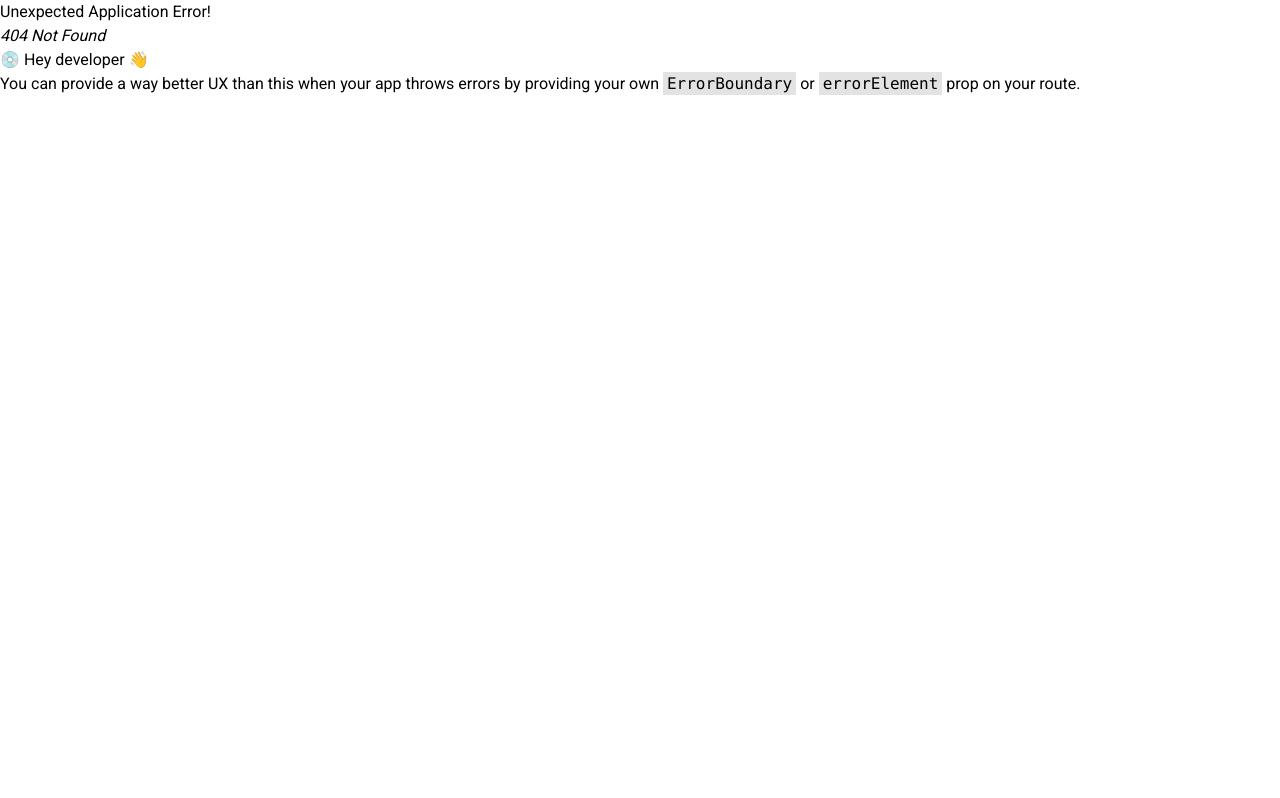
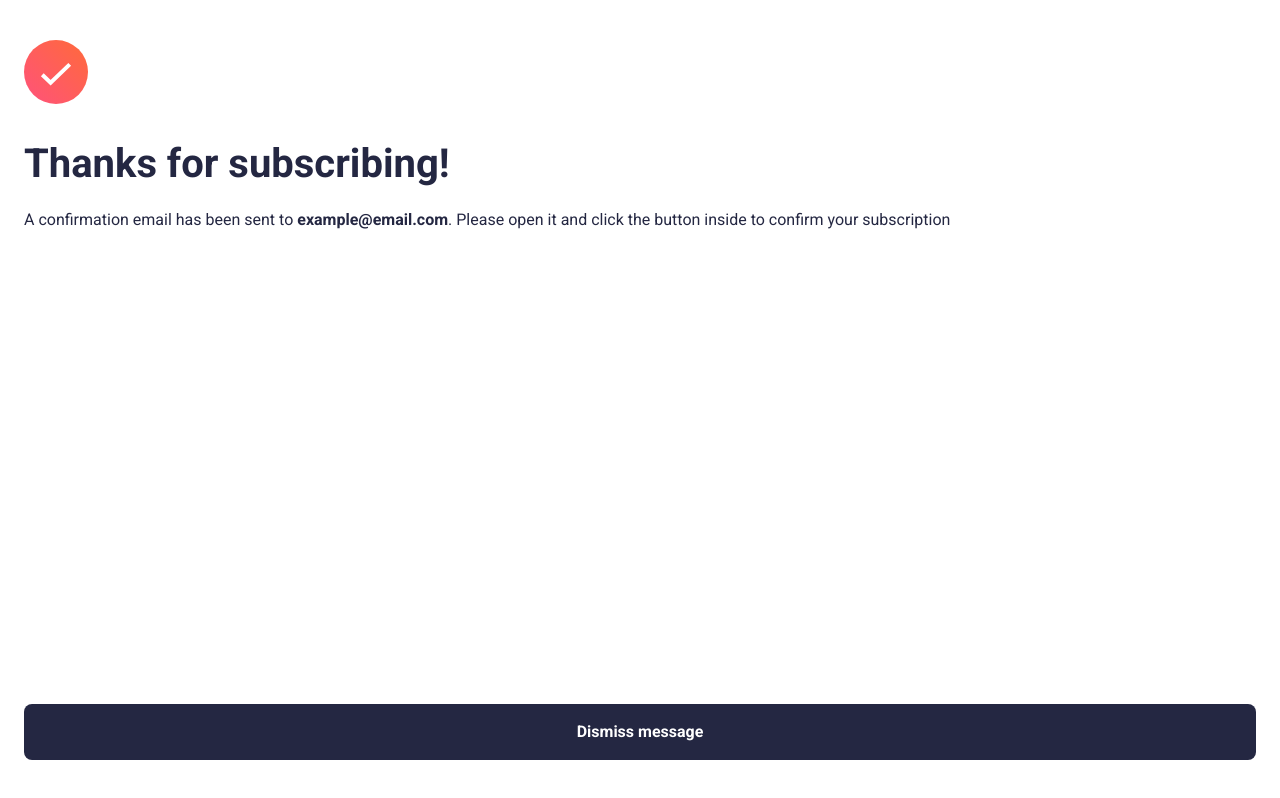
Before and after one commit to Dev-JoaoVictor/newsletters-page, a React (Vite) app: page /sucess in a window 1280 px wide. Before the commit this address had no page. Built offline with nearby package versions, Linux system fonts and the light colour scheme.

Commit message:
feat(context): adiciona context a aplicação
utilizando o context é possível utilizar os dados em toda aplicação e traz segurança.

```diff
--- a/src/components/form.tsx
+++ b/src/components/form.tsx
@@ -4,6 +4,9 @@ import { zodResolver } from '@hookform/resolvers/zod';
 
 import { Button } from './button';
 import { useNavigate } from 'react-router-dom';
+
+import { useContext } from 'react';
+import { UserContext } from '../context/UserContext';
 
 const schema = z.object({
   email: z.string().min(1, "email is required").email('valid email required')
@@ -13,6 +16,7 @@ type FormData = z.infer<typeof schema>;
 
 export function Form() {
 
+  const { setEmail } = useContext(UserContext)
   const navigate = useNavigate();
 
   const { register, handleSubmit, formState: { errors }
@@ -21,8 +25,8 @@ export function Form() {
     mode: 'onChange'
   });
 
-  function onSubmit(data: FormData) {
-    navigate(`/sucess/${data.email}`)
+  function onSubmit() {
+    navigate(`/sucess`)
   }
 
   return (
@@ -42,6 +46,7 @@ export function Form() {
           id="email"
           type="text"
           placeholder="email@company.com"
+          onChange={e => setEmail(e.target.value)}
           className={`h-14 border-2 border-GREY_100 rounded-lg p-6 placeholder:text-base outline-none
         ${errors.email && 'bg-red-100 bg-opacity-8 border-red-500 placeholder:text-red-500'}`} />
       </div>
--- /dev/null
+++ b/src/context/UserContext.tsx
@@ -0,0 +1,22 @@
+import { createContext, useState } from "react";
+
+interface UserContextProps {
+  email: string;
+  setEmail: (email: string) => void;
+}
+
+interface UserProviderProps {
+  children: React.ReactNode
+}
+
+export const UserContext = createContext({} as UserContextProps);
+
+export function UserProvider({ children }: UserProviderProps) {
+  const [email, setEmail] = useState("example@email.com")
+
+  return (
+    <UserContext.Provider value={{ email, setEmail }}>
+      {children}
+    </UserContext.Provider>
+  )
+}
--- a/src/page/sucess.tsx
+++ b/src/page/sucess.tsx
@@ -4,12 +4,15 @@ import icon from '../assets/icon-success.svg'
 import { Button } from '../components/button'
 import { Title } from '../components/title'
 
-import { useParams, useNavigate } from 'react-router-dom'
+import { useNavigate } from 'react-router-dom'
+
+import { useContext } from 'react';
+import { UserContext } from '../context/UserContext';
 
 export function Sucess() {
 
-  const { email } = useParams();
   const navigate = useNavigate();
+  const { email } = useContext(UserContext)
 
   const handleNavigate = useCallback(() => {
     navigate(-1)
--- a/src/routes/app.routes.tsx
+++ b/src/routes/app.routes.tsx
@@ -10,7 +10,7 @@ export const router = createBrowserRouter([
     element: <App />
   },
   {
-    path: '/sucess/:email',
+    path: '/sucess',
     element: <Sucess />
   }
 ])
```
Also changed, not shown: src/main.tsx (+5 -2 lines).
